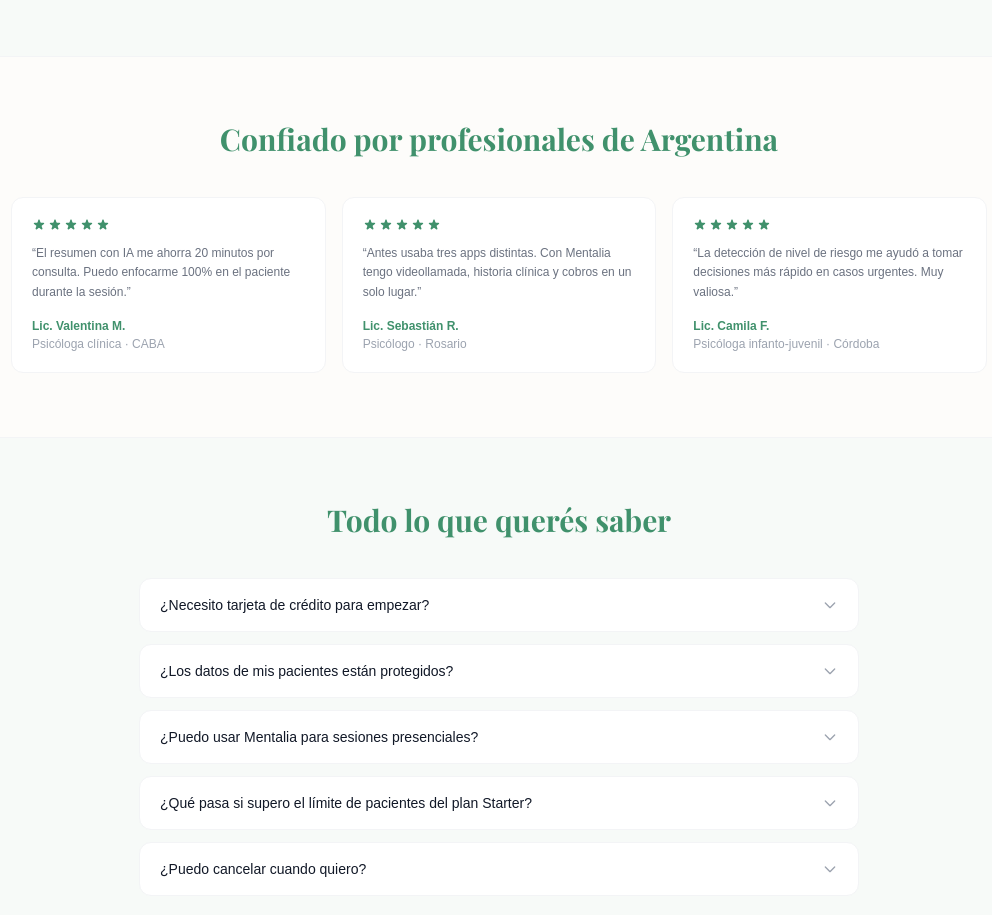
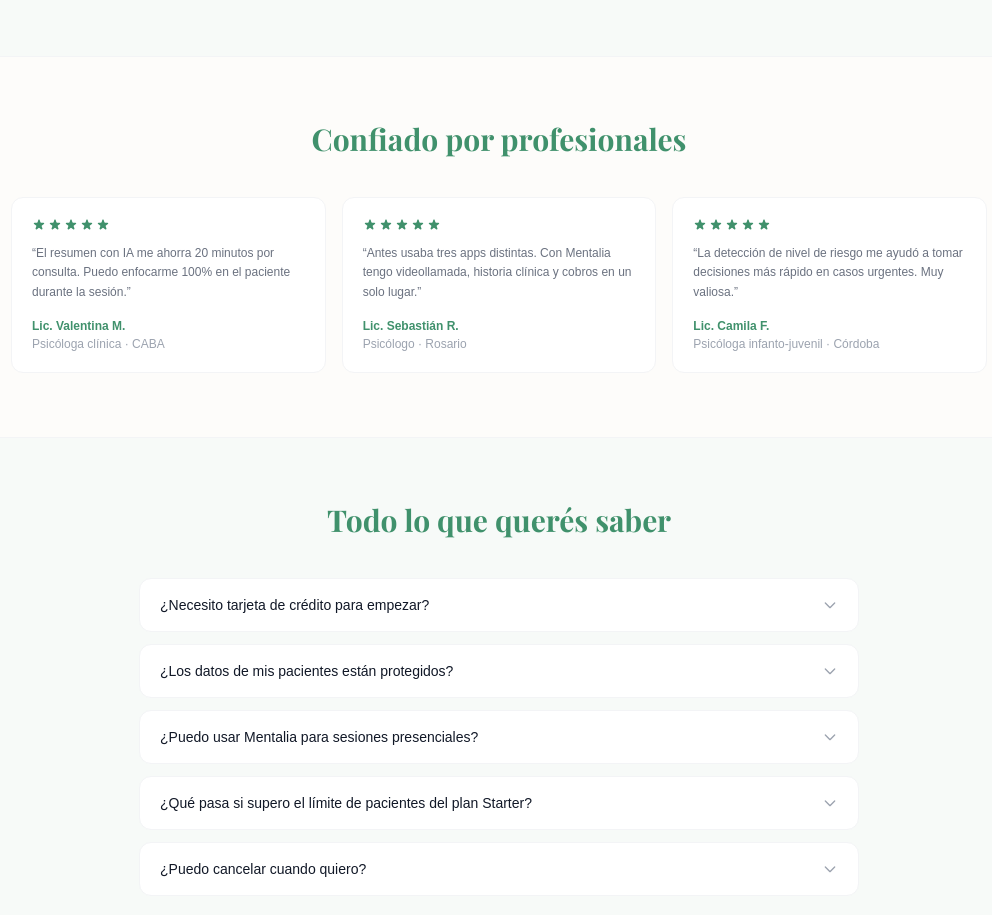
Before and after one commit to chanopellegrinolvp-boop/Mentalia, a Next.js app in the folder mentalia-app/: page / in a window 1280 px wide. Shown: the part 2980-3895 px from the top of the page, without its empty margins (141-1133 px from the left). Built offline with nearby package versions, Linux system fonts and the light colour scheme; no server answers; a web font is replaced by a local one.

Commit message:
fix: testimonios — sacar Argentina del titulo

```diff
--- a/mentalia-app/app/page.tsx
+++ b/mentalia-app/app/page.tsx
@@ -390,7 +390,7 @@ export default async function Home() {
       <section className="py-16 border-t border-gray-100">
         <div className="max-w-5xl mx-auto px-6">
           <h2 className="text-2xl md:text-3xl font-bold text-center mb-10" style={{ fontFamily: "var(--font-playfair), Georgia, serif", color: "#40916C" }}>
-            Confiado por profesionales de Argentina
+            Confiado por profesionales
           </h2>
           <div className="grid md:grid-cols-3 gap-4">
             {[
```
